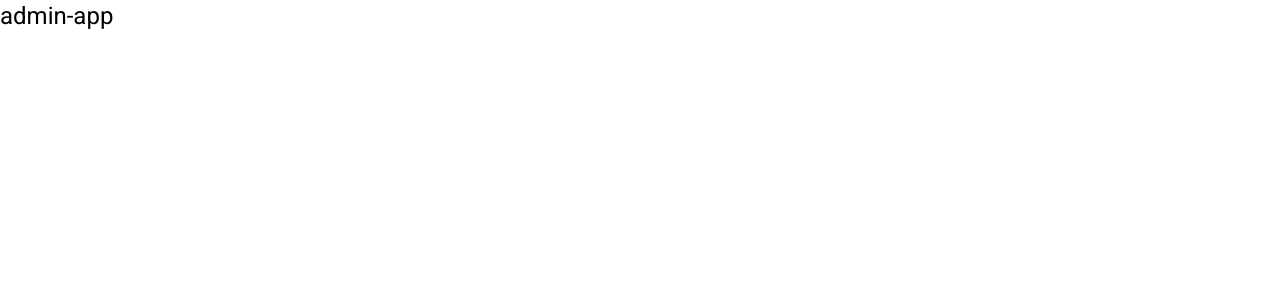
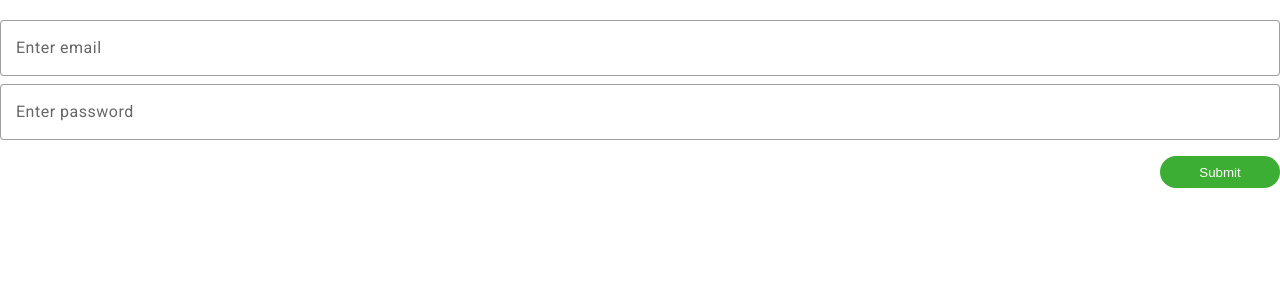
Before and after one commit to itx-ankit/admin-app, an Angular app: page / in a window 1280 px wide. Shown: the top 300 px of the page. Built offline with nearby package versions, Linux system fonts and the light colour scheme.

Commit message:
Formfield got created

```diff
--- a/src/app/app.component.html
+++ b/src/app/app.component.html
@@ -1 +1 @@
-<h1>{{ title }}</h1>
+<app-form-field [formData]="loginForm" ></app-form-field>
--- a/src/app/app.component.ts
+++ b/src/app/app.component.ts
@@ -1,10 +1,28 @@
 import { Component } from '@angular/core';
+import { IFormField } from './shared/Interface/IFormData';
 
 @Component({
   selector: 'app-root',
   templateUrl: './app.component.html',
-  styleUrls: ['./app.component.scss']
+  styleUrls: ['./app.component.scss'],
 })
 export class AppComponent {
   title = 'admin-app';
+
+  loginForm: IFormField[] = [
+    {
+      type: 'email',
+      name: 'email',
+      placeholder: 'Enter email',
+      required: true,
+      regex: '',
+    },
+    {
+      type: 'password',
+      name: 'password',
+      placeholder: 'Enter password',
+      required: true,
+      regex: '',
+    },
+  ];
 }
--- a/src/app/app.module.ts
+++ b/src/app/app.module.ts
@@ -1,12 +1,22 @@
 import { NgModule } from '@angular/core';
 import { BrowserModule } from '@angular/platform-browser';
-
+import { BrowserAnimationsModule } from '@angular/platform-browser/animations';
 import { AppRoutingModule } from './app-routing.module';
 import { AppComponent } from './app.component';
+import { FormFieldComponent } from './shared/form-field/form-field.component';
+import { RouterModule, Routes } from '@angular/router';
+
+const routes: Routes = [];
 
 @NgModule({
   declarations: [AppComponent],
-  imports: [BrowserModule, AppRoutingModule],
+  imports: [
+    RouterModule.forRoot(routes),
+    BrowserModule,
+    AppRoutingModule,
+    FormFieldComponent,
+    BrowserAnimationsModule,
+  ],
   providers: [],
   bootstrap: [AppComponent],
 })
--- /dev/null
+++ b/src/app/shared/Interface/IFormData.ts
@@ -0,0 +1,21 @@
+export interface IFormData {
+  form: string;
+  label: string;
+  controls: IFormField[];
+  submitButtonText?: string;
+}
+
+export interface IFormField {
+  type: 'password' | 'email';
+  name: string;
+  placeholder: string;
+  required: boolean;
+  regex?: RegExp | string;
+  /**
+   * Item parameter is of three different type,
+   * IItem[] when you want to use form field of dropdown type
+   * Use IItem type when you want to represent some other value(let say User friendly value) and use seprate value(some unique id which is not User friendly) to identify values
+   * use stringor number type for text area or text field or some simple number filed
+   */
+  value?: string;
+}
--- /dev/null
+++ b/src/app/shared/form-field/form-field.component.html
@@ -0,0 +1,68 @@
+<ng-container *ngIf="formGroup && formData?.length">
+  <form [formGroup]="formGroup">
+    <section class="form-section">
+      <ng-container *ngFor="let field of formData">
+        <!-- Form Field Starts -->
+
+        <!-- Email Field starts -->
+        <ng-container *ngIf="field.type === 'email'">
+          <mat-form-field [appearance]="'outline'">
+            <input
+              matInput
+              type="email"
+              [placeholder]="field.placeholder"
+              [formControlName]="field.name"
+            />
+          </mat-form-field>
+          <ng-container *ngIf="control[field.name] as fieldControl">
+            <ng-container
+              *ngIf="fieldControl.errors?.['required'] && fieldControl.touched"
+            >
+              <mat-error> {{ field.name | titlecase }} is required</mat-error>
+            </ng-container>
+            <ng-container
+              *ngIf="fieldControl.errors?.['email'] && fieldControl.touched"
+            >
+              <mat-error>
+                Enter correct {{ field.name | titlecase }}
+              </mat-error>
+            </ng-container>
+          </ng-container>
+        </ng-container>
+        <!-- Email Field ends -->
+
+        <!-- Email Field starts -->
+        <ng-container *ngIf="field.type === 'password'">
+          <mat-form-field [appearance]="'outline'">
+            <input
+              matInput
+              type="password"
+              [placeholder]="field.placeholder"
+              [formControlName]="field.name"
+            />
+          </mat-form-field>
+          <ng-container *ngIf="control[field.name] as fieldControl">
+            <ng-container
+              *ngIf="fieldControl.errors?.['required'] && fieldControl.touched"
+            >
+              <mat-error> {{ field.name | titlecase }} is required</mat-error>
+            </ng-container>
+            <ng-container
+              *ngIf="fieldControl.errors?.['email'] && fieldControl.touched"
+            >
+              <mat-error>
+                Enter correct {{ field.name | titlecase }}
+              </mat-error>
+            </ng-container>
+          </ng-container>
+        </ng-container>
+        <!-- Email Field ends -->
+      </ng-container>
+    </section>
+    <section class="button-section">
+      <button class="submit-button" type="submit" (click)="valueChangeEvent()">
+        {{ submitButtonText ?? "Submit" }}
+      </button>
+    </section>
+  </form>
+</ng-container>
--- /dev/null
+++ b/src/app/shared/form-field/form-field.component.scss
@@ -0,0 +1,37 @@
+:host {
+  height: 100%;
+  width: 100%;
+  padding: 16px;
+
+  &::ng-deep {
+    .mat-mdc-form-field-subscript-wrapper {
+      display: none;
+    }
+  }
+
+  .form-section {
+    display: flex;
+    flex-direction: column;
+    gap: 8px;
+
+    .mat-mdc-form-field {
+      background: white;
+      border-radius: 4px;
+    }
+  }
+
+  .button-section {
+    padding: 16px 0;
+    display: flex;
+    justify-content: flex-end;
+
+    .submit-button {
+      height: 32px;
+      width: 120px;
+      border-radius: 100px;
+      border: none;
+      color: white;
+      background: rgb(61, 174, 52);
+    }
+  }
+}
--- /dev/null
+++ b/src/app/shared/form-field/form-field.component.ts
@@ -0,0 +1,78 @@
+import { Component, EventEmitter, Input, OnInit, Output } from '@angular/core';
+import { IFormField } from '../Interface/IFormData';
+import { CommonModule } from '@angular/common';
+import { MatFormFieldModule } from '@angular/material/form-field';
+import { MatInputModule } from '@angular/material/input';
+import {
+  AbstractControl,
+  FormControl,
+  FormControlOptions,
+  FormGroup,
+  ReactiveFormsModule,
+  ValidatorFn,
+  Validators,
+} from '@angular/forms';
+import { MatDatepickerModule } from '@angular/material/datepicker';
+import { MatNativeDateModule } from '@angular/material/core';
+
+@Component({
+  selector: 'app-form-field',
+  templateUrl: './form-field.component.html',
+  styleUrls: ['./form-field.component.scss'],
+  standalone: true,
+  imports: [
+    CommonModule,
+    ReactiveFormsModule,
+    MatFormFieldModule,
+    MatInputModule,
+    MatDatepickerModule,
+    MatNativeDateModule,
+  ],
+})
+export class FormFieldComponent implements OnInit {
+  @Input() formData: IFormField[] | undefined;
+  @Input() submitButtonText: string | undefined;
+  @Output() formGroupEvent: EventEmitter<FormGroup> =
+    new EventEmitter<FormGroup>();
+  formGroup!: FormGroup;
+
+  ngOnInit(): void {
+    this.setupFormControl();
+  }
+
+  setupFormControl() {
+    const formControls: any = {};
+    if (this.formData?.length) {
+      this.formData.forEach((form: IFormField) => {
+        const validators = this.getValidators(form);
+        formControls[form.name] = new FormControl(form.value ?? '', validators);
+      });
+    }
+    this.formGroup = new FormGroup(formControls);
+  }
+
+  valueChangeEvent() {
+    this.formGroupEvent.emit(this.formGroup);
+  }
+
+  getValidators(form: IFormField): ValidatorFn[] {
+    const validators: ValidatorFn[] = [];
+    if (form.required) {
+      validators.push(Validators.required);
+    }
+
+    if (form.regex) {
+      validators.push(Validators.pattern(form.regex));
+    }
+
+    if (form.type === 'email') {
+      validators.push(Validators.email);
+    }
+
+    return validators;
+  }
+
+  get control(): { [key: string]: AbstractControl } {
+    return this.formGroup.controls;
+  }
+}
```
Also changed, not shown: src/app/response.ts (added), 1 other file (tests, documents, lock files or other folders).
